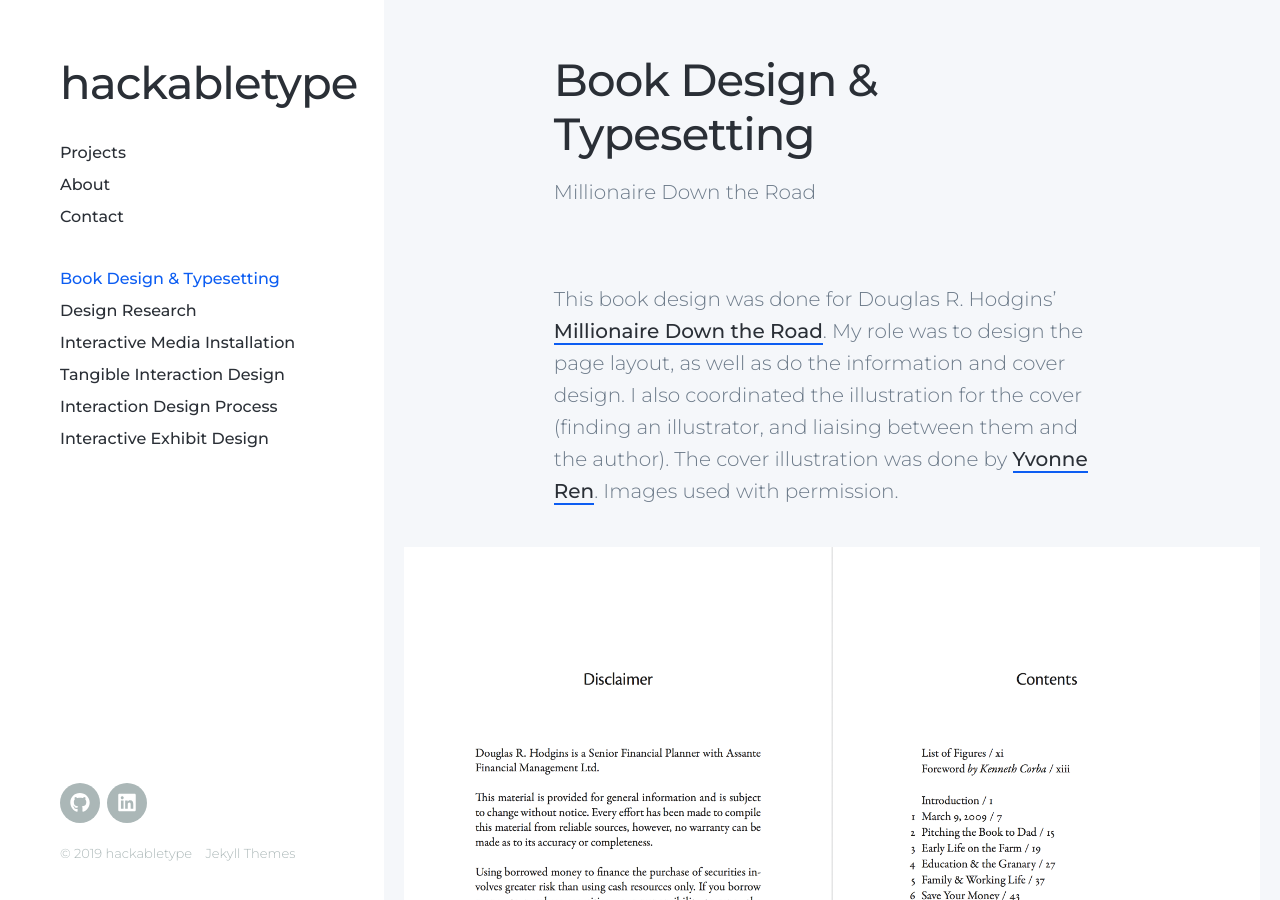
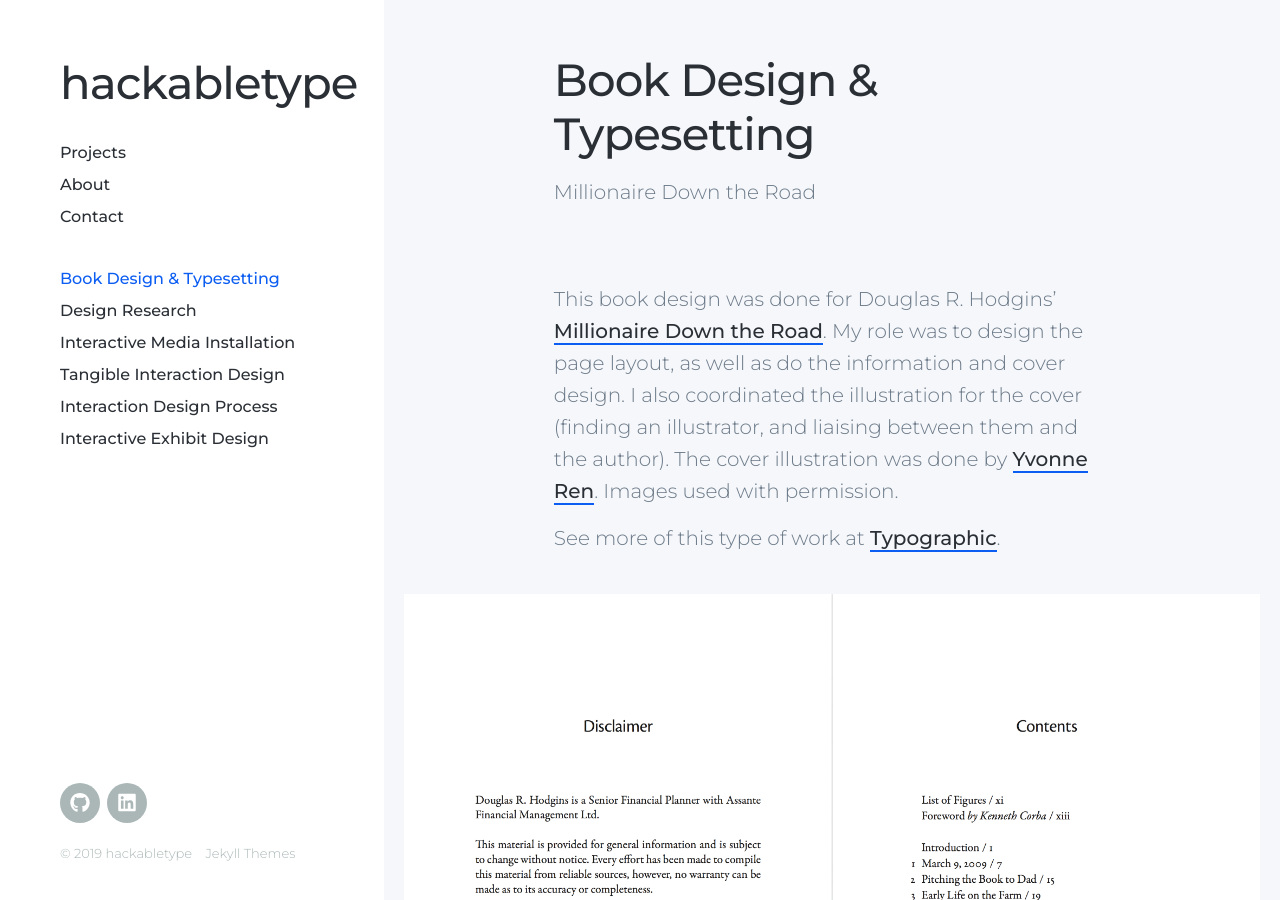
Before and after one commit to hackabletype/hackabletype.github.io, a Jekyll site: the page built from _projects/2013-09-Book-Design-Typesetting-Millionaire-Down-the-Road.md, in a window 1280 px wide and 900 px high. Built offline with Jekyll 4.4.1, drawn with Linux system fonts in a browser that asks for light colours; nearby versions of some CDN libraries.

Commit message:
adding CTA to visit typographic.ca

```diff
--- a/_projects/2013-09-Book-Design-Typesetting-Millionaire-Down-the-Road.md
+++ b/_projects/2013-09-Book-Design-Typesetting-Millionaire-Down-the-Road.md
@@ -9,6 +9,8 @@ published: true
 ---
 
 This book design was done for Douglas R. Hodgins’ [Millionaire Down the Road](http://millionairedowntheroad.com). My role was to design the page layout, as well as do the information and cover design. I also coordinated the illustration for the cover (finding an illustrator, and liaising between them and the author). The cover illustration was done by [Yvonne Ren](mailto:ren.yvonne@gmail.com). Images used with permission.
+
+See more of this type of work at [Typographic](http://typographic.ca).
 
 ![toc](/images/millionaire/mdtr-toc.png)
 
```
